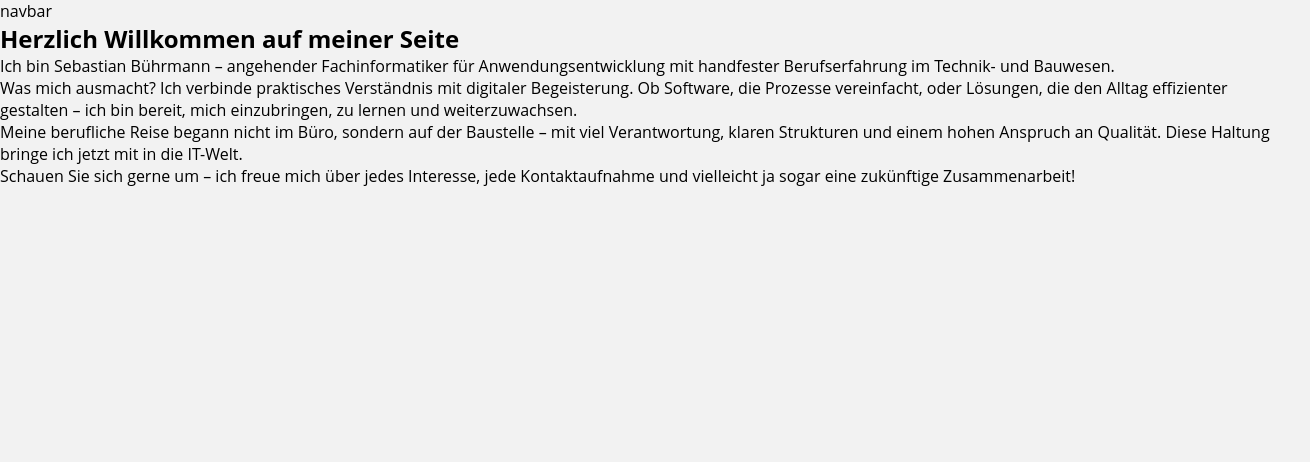
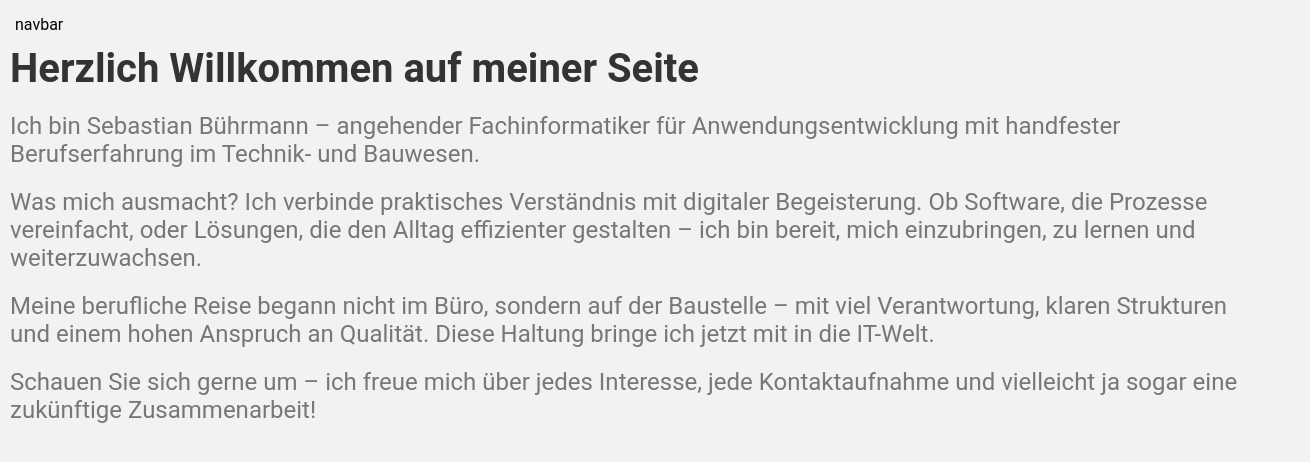
Before and after one commit to sebu1998/Portfolio, a plain HTML site: page index.html in a window 1280 px wide. Shown: the whole page, 1310 px wide, since content can reach past the window. Drawn offline with Linux system fonts and the light colour scheme.

Commit message:
texte und kleine formatierungen

```diff
--- a/style.css
+++ b/style.css
@@ -4,6 +4,55 @@
 }
 
 body {
-    font-family: 'Open Sans', sans-serif;
+    font-family: 'Roboto', sans-serif;
     background-color: #f2f2f2;
 }
+
+
+/* Navbar */
+.navbar {
+    padding: 15px 15px;
+    width: 100%;
+    z-index: 1000;
+    height: 5px;
+}
+
+
+/* Logo */
+.logo {
+    padding: 8px 8px;
+}
+
+
+/* Home */
+.home {
+    padding: 10px 10px;
+}
+
+.home__title {
+    font-size: 2.5rem;
+    font-weight: 700;
+    color: #333;
+    margin-bottom: 20px;
+}
+
+.home__description {
+    font-size: 1.5rem;
+    font-weight: 400;
+    color: #777;
+    margin-bottom: 20px;
+}
+
+.home__easterEgg {
+    padding: 8px;
+}
+.home__easterEgg--terminal{
+    background-color: black;
+    color: white;
+    font-weight: 400;
+    width: 100px;
+    height: 100px;
+    margin-bottom: 15px;
+}
+.home__easterEgg--terminal p {
+}
```
